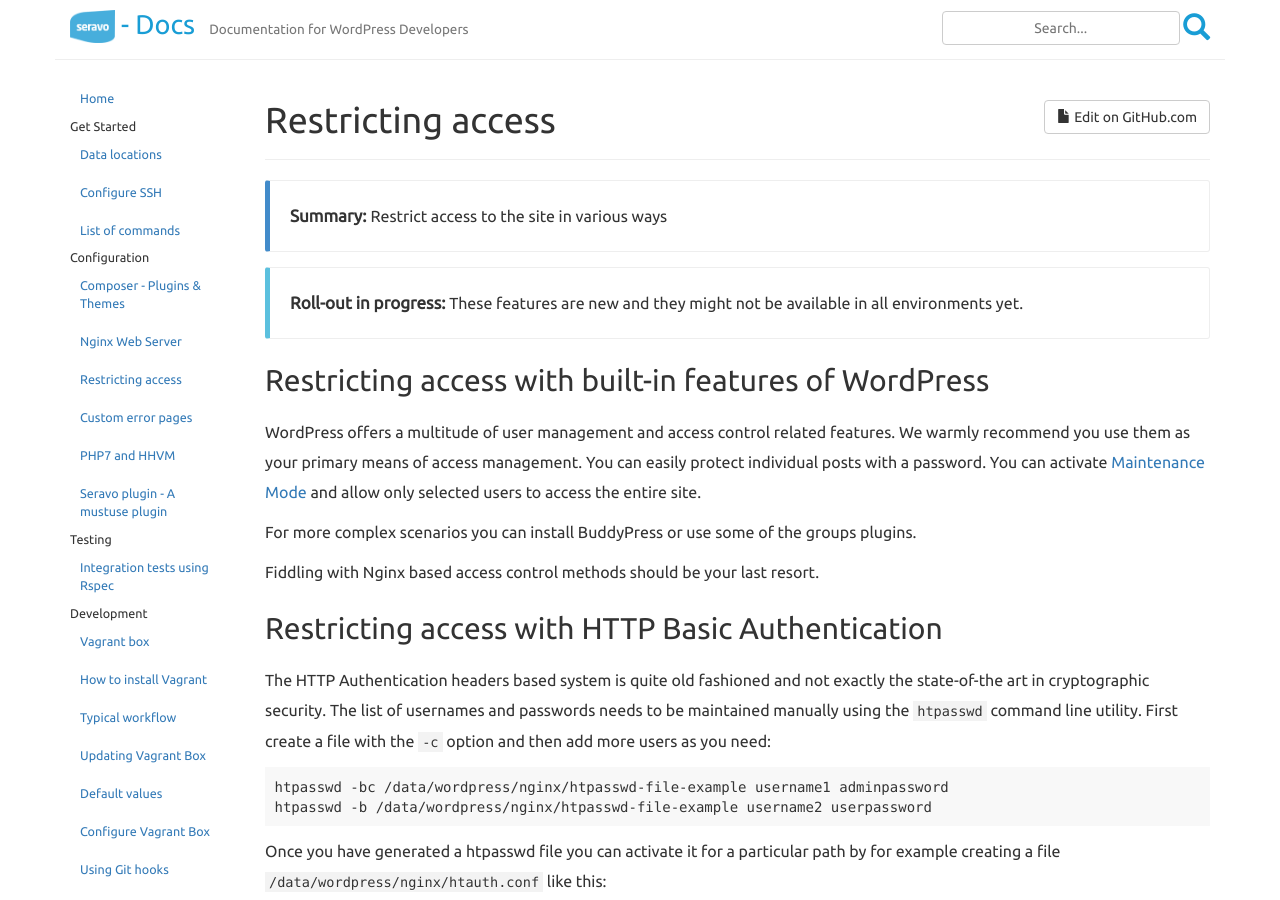
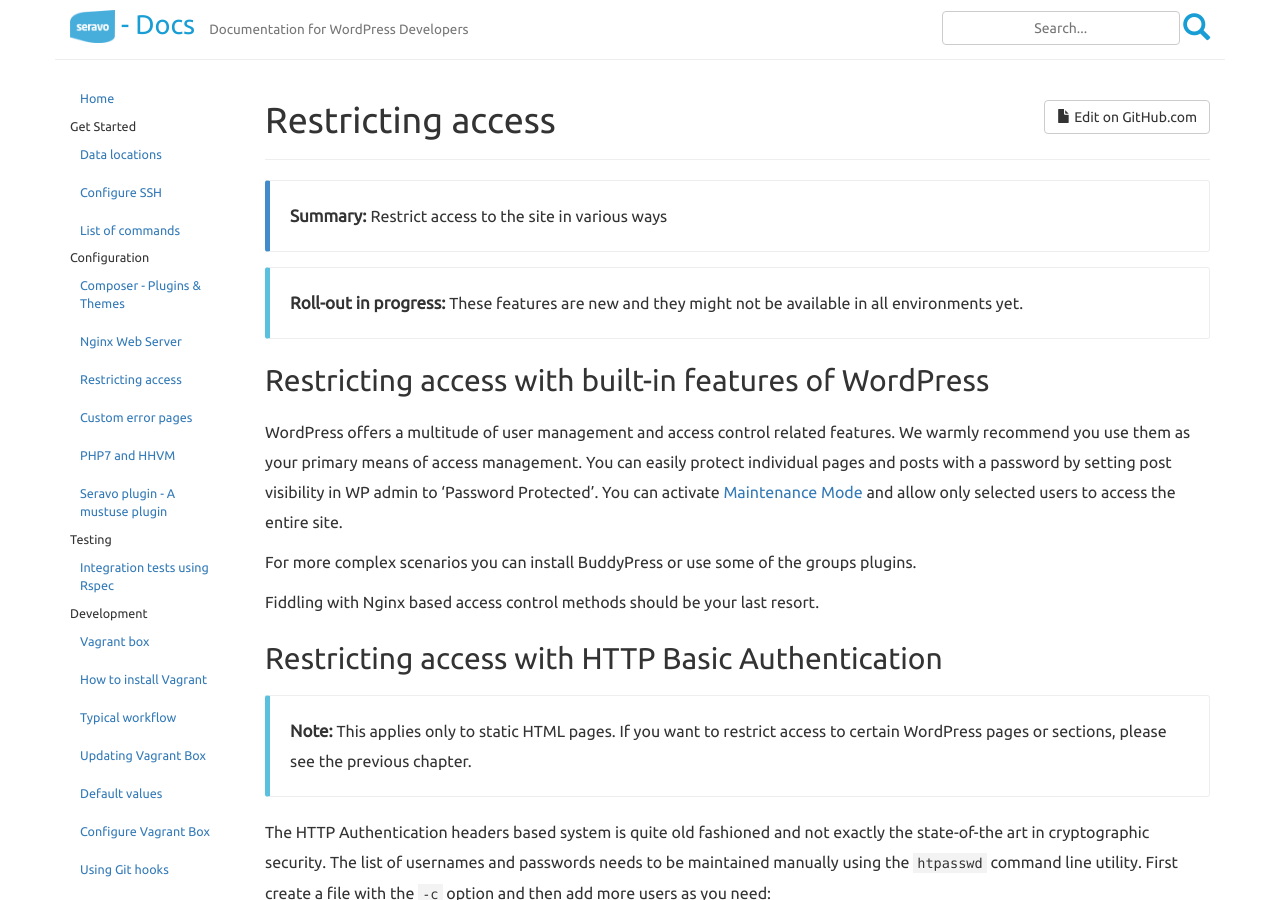
Before and after one commit to Seravo/docs, a Jekyll site: the page built from _posts/2017-03-26-restricting-access.md, in a window 1280 px wide and 900 px high. Built offline with Jekyll 4.4.1, drawn with Linux system fonts in a browser that asks for light colours; nearby versions of some CDN libraries.

```diff
--- a/_posts/2017-03-26-restricting-access.md
+++ b/_posts/2017-03-26-restricting-access.md
@@ -12,13 +12,15 @@ summary: "Restrict access to the site in various ways"
 
 ## Restricting access with built-in features of WordPress
 
-WordPress offers a multitude of user management and access control related features. We warmly recommend you use them as your primary means of access management. You can easily protect individual posts with a password. You can activate [Maintenance Mode](https://wordpress.org/plugins/maintenance/) and allow only selected users to access the entire site.
+WordPress offers a multitude of user management and access control related features. We warmly recommend you use them as your primary means of access management. You can easily protect individual pages and posts with a password by setting post visibility in WP admin to 'Password Protected'. You can activate [Maintenance Mode](https://wordpress.org/plugins/maintenance/) and allow only selected users to access the entire site.
 
 For more complex scenarios you can install BuddyPress or use some of the groups plugins.
 
 Fiddling with Nginx based access control methods should be your last resort.
 
 ## Restricting access with HTTP Basic Authentication
+
+> **Note:** This applies only to static HTML pages. If you want to restrict access to certain WordPress pages or sections, please see the previous chapter.
 
 The HTTP Authentication headers based system is quite old fashioned and not exactly the state-of-the art in cryptographic security. The list of usernames and passwords needs to be maintained manually using the `htpasswd` command line utility. First create a file with the `-c` option and then add more users as you need:
 
```
